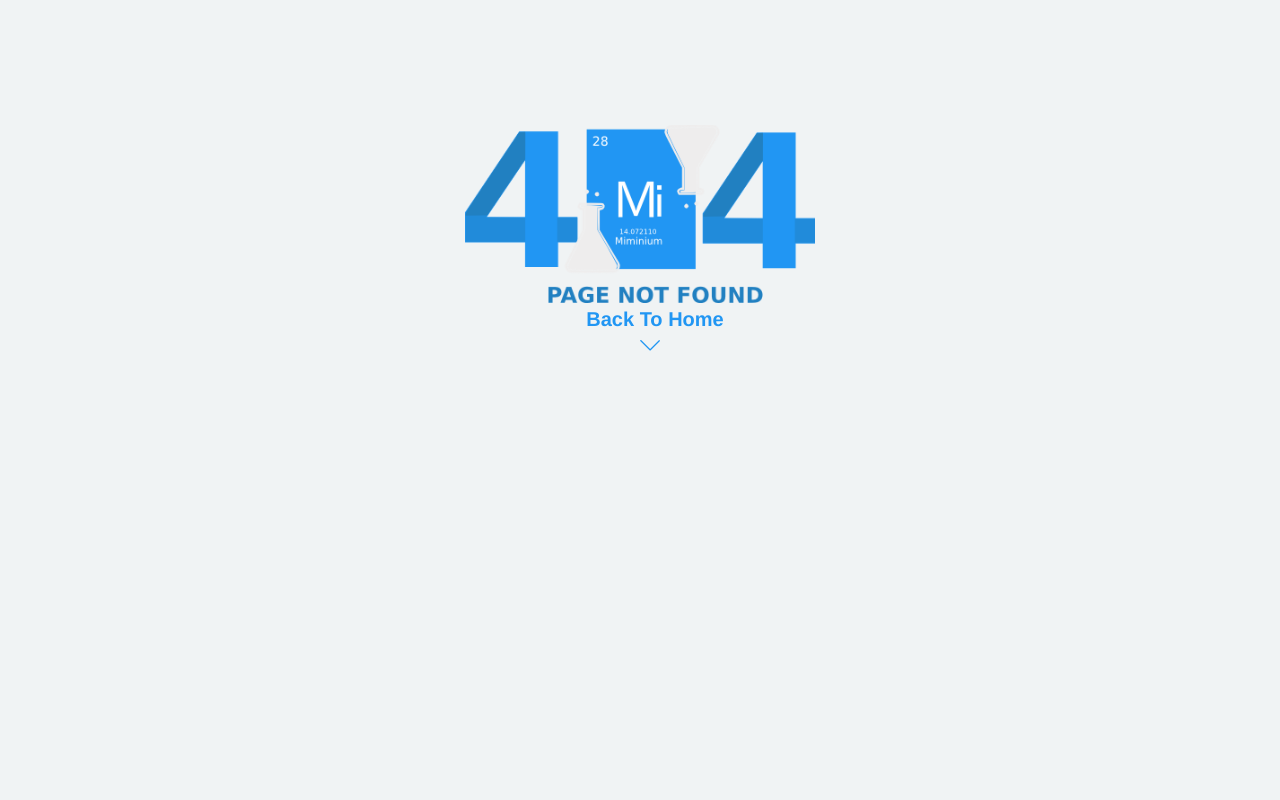
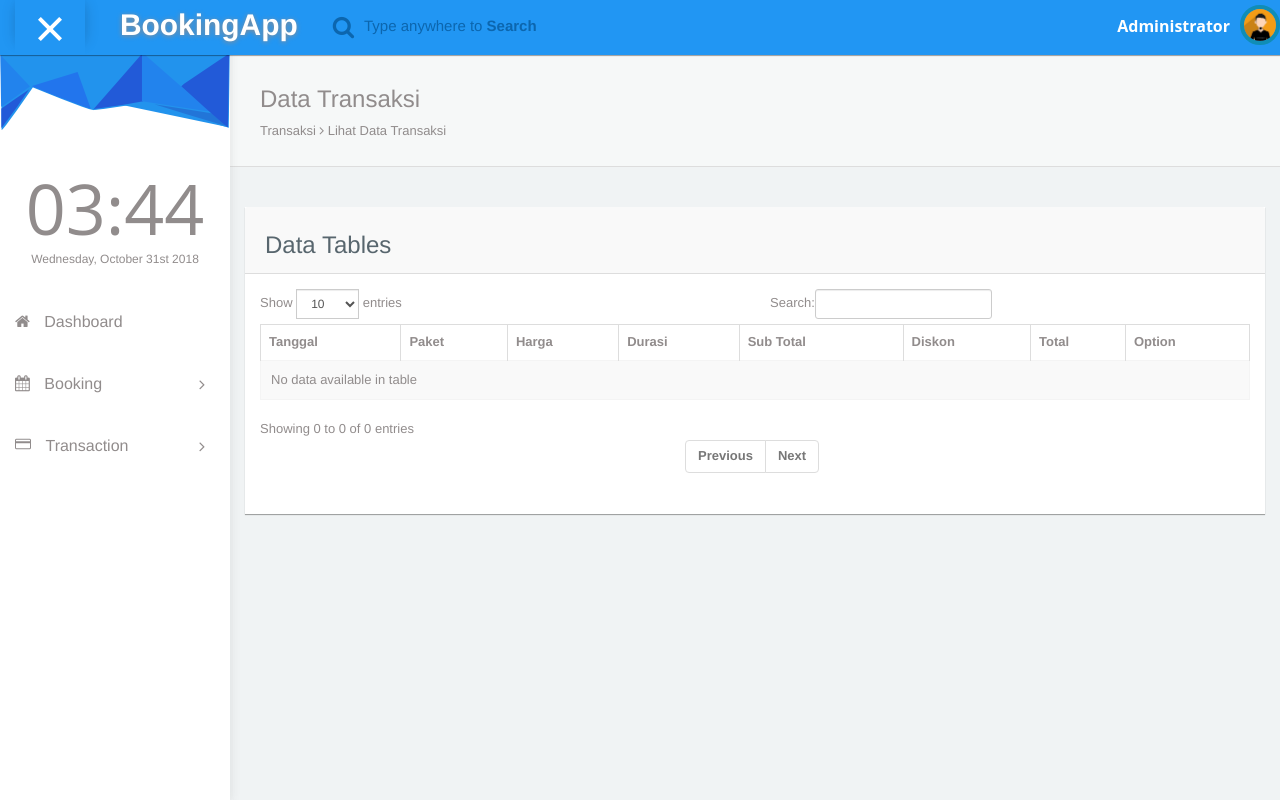
Before and after one commit to deniabi24/booking, a CodeIgniter app: page /booking/transaksi in a window 1280 px wide. Run offline with CodeIgniter, Linux system fonts and the light colour scheme; the visitor is signed in with stand-in values (Sample User, id 1); data that the repository does not hold is empty; some web fonts are replaced.

Commit message:
update transaction page

```diff
--- a/application/controllers/Dashboard.php
+++ b/application/controllers/Dashboard.php
@@ -17,11 +17,11 @@
 	}
 
 	public function index(){
-
+		$data['judul'] = '150 FutsallApp';
 		$data['agenda_data'] = $this->m->showAgenda();
 		$data['transaksi'] = $this->m->getDataTransaksi();
 
-		$this->load->view('layout/header');
+		$this->load->view('layout/header', $data);
 		$this->load->view('pages/dashboard', $data);
 		$this->load->view('layout/footer');
 	}
--- a/application/controllers/Login.php
+++ b/application/controllers/Login.php
@@ -10,6 +10,7 @@
 	public function index($error = NULL)
 	{
 		$data = array(
+			'judul' =>'150 FutsallApp',
 			'tittle' => '150',
 			'error' => $error
 		);
--- /dev/null
+++ b/application/controllers/Transaksi.php
@@ -0,0 +1,46 @@
+<?php
+defined('BASEPATH') OR exit('Tidak Dapat Mengakses File');
+/**
+ *
+ */
+class Transaksi extends CI_Controller
+{
+
+	function __construct()
+	{
+		parent::__construct();
+		if ($this->session->userdata('logged')<>1) {
+			redirect(base_url().'login');
+		}
+		$this->load->model('M_transaksi', 'm');
+
+	}
+
+	public function index(){
+
+		$data = array(
+			'judul' => 'Transaksi',
+			'header' => 'Data Transaksi',
+			'subheader' => 'Lihat Data Transaksi',
+			'result' => $this->m->getDataTransaksi()
+		);
+
+		$this->load->view('layout/header', $data);
+		$this->load->view('pages/transaksi', $data);
+		$this->load->view('layout/footer');
+	}
+
+	public function add(){
+		$data = array(
+			'judul' => 'Transaksi',
+			'header' => 'Form Transaksi',
+			'subheader' => 'Input Data Transaksi',
+		);
+
+		$this->load->view('layout/header', $data);
+		$this->load->view('pages/input_transaksi', $data);
+		$this->load->view('layout/footer');
+	}
+}
+
+?>
--- /dev/null
+++ b/application/models/M_transaksi.php
@@ -0,0 +1,17 @@
+<?php
+
+/**
+ *
+ */
+class M_transaksi extends CI_Model
+{
+
+	public function getDataTransaksi(){
+		$this->db->select('*');
+		$this->db->from('transaksi');
+		$this->db->join('paket', 'transaksi.id_paket = paket.id_paket');
+		return $this->db->get();
+	}
+}
+
+?>
--- a/application/views/layout/footer.php
+++ b/application/views/layout/footer.php
@@ -49,6 +49,10 @@
 
 <!-- plugins -->
 <script src="<?php echo base_url() ?>asset/js/plugins/moment.min.js"></script>
+<script src="<?php echo base_url() ?>asset/js/plugins/jquery.datatables.min.js"></script>
+<script src="<?php echo base_url() ?>asset/js/plugins/datatables.bootstrap.min.js"></script>
+<script src="<?php echo base_url() ?>asset/js/plugins/bootstrap-material-datetimepicker.js"></script>
+<script src="<?php echo base_url() ?>asset/js/plugins/select2.full.min.js"></script>
 <script src="<?php echo base_url() ?>asset/js/plugins/flot/jquery.flot.min.js"></script>
 <script src="<?php echo base_url() ?>asset/js/plugins/flot/jquery.flot.pie.min.js"></script>
 <script src="<?php echo base_url() ?>asset/js/plugins/flot/jquery.flot.time.min.js"></script>
@@ -60,6 +64,8 @@
 
 <!-- custom -->
 <script src="<?php echo base_url() ?>asset/js/main.js"></script>
+<script src="<?php echo base_url() ?>asset/js/datatrans.js"></script>
+
 
 <!-- end: Javascript -->
 </body>
--- a/application/views/layout/header.php
+++ b/application/views/layout/header.php
@@ -7,7 +7,7 @@
 	<meta name="author" content="Deni Abisuma">
 	<meta name="keyword" content="">
 	<meta name="viewport" content="width=device-width, initial-scale=1">
-  <title>Miminium</title>
+  <title><?php echo $judul; ?></title>
 
   <!-- start: Css -->
   <link rel="stylesheet" type="text/css" href="<?php echo base_url() ?>asset/css/bootstrap.min.css">
@@ -16,15 +16,21 @@
   <link rel="stylesheet" type="text/css" href="<?php echo base_url() ?>asset/css/plugins/font-awesome.min.css"/>
   <link rel="stylesheet" type="text/css" href="<?php echo base_url() ?>asset/css/plugins/simple-line-icons.css"/>
   <link rel="stylesheet" type="text/css" href="<?php echo base_url() ?>asset/css/plugins/animate.min.css"/>
+  <link rel="stylesheet" type="text/css" href="<?php echo base_url() ?>asset/css/plugins/select2.min.css"/>
+  <link rel="stylesheet" type="text/css" href="<?php echo base_url() ?>asset/css/plugins/bootstrap-material-datetimepicker.css"/>
   <link href="<?php echo base_url() ?>asset/css/style.css" rel="stylesheet">
   <!-- end: Css -->
 
   <link rel="shortcut icon" href="<?php echo base_url() ?>asset/img/logomi.png">
-  <!-- HTML5 shim and Respond.js IE8 support of HTML5 elements and media queries -->
-    <!--[if lt IE 9]>
-      <script src="https://oss.maxcdn.com/html5shiv/3.7.2/html5shiv.min.js"></script>
-      <script src="https://oss.maxcdn.com/respond/1.4.2/respond.min.js"></script>
-      <![endif]-->
+  <style>
+    .dtp > .dtp-content{
+      max-width: 400px !important;
+    }
+    .dtp .dtp-close > a > i{
+      display: none;
+    }
+  </style>
+
     </head>
 
 <body id="mimin" class="dashboard">
@@ -86,12 +92,12 @@
                       <h1 class="animated fadeInLeft">21:00</h1>
                       <p class="animated fadeInRight">Sat,October 1st 2029</p>
                     </li>
-                    <li class="active"><a href="<?php base_url() ?>dashboard">
+                    <li class="dashboard"><a href="<?php base_url() ?>dashboard">
                       <span class="fa-home fa"></span>
                       Dashboard</a>
                     </li>
 
-                    <li class="ripple">
+                    <li class="booking ripple">
                       <a class="tree-toggle nav-header"><span class="fa-calendar fa"></span> Booking
                         <span class="fa-angle-right fa right-arrow text-right"></span>
                       </a>
@@ -101,13 +107,13 @@
                       </ul>
                     </li>
 
-                    <li class="ripple">
+                    <li class="transaksi ripple">
                       <a class="tree-toggle nav-header"><span class="icons icon-credit-card"></span> Transaction
                         <span class="fa-angle-right fa right-arrow text-right"></span>
                       </a>
                       <ul class="nav nav-list tree">
-                          <li><a href="">Data Booking</a></li>
-                          <li><a href="">Input Booking</a></li>
+                          <li><a href="<?php echo base_url()?>transaksi">Data Transaksi</a></li>
+                          <li><a href="<?php echo base_url()?>transaksi/add">Input Transaksi</a></li>
                       </ul>
                     </li>
                   </ul>
--- a/application/views/pages/login.php
+++ b/application/views/pages/login.php
@@ -3,11 +3,11 @@
 <head>
 
   <meta charset="utf-8">
-  <meta name="description" content="Miminium Admin Template v.1">
-  <meta name="author" content="Isna Nur Azis">
+  <meta name="description" content="FutsallApp v.1">
+  <meta name="author" content="Deni Abisuma">
   <meta name="keyword" content="">
   <meta name="viewport" content="width=device-width, initial-scale=1">
-  <title>Miminium</title>
+  <title>150 FutsallApp</title>
 
   <!-- start: Css -->
   <link rel="stylesheet" type="text/css" href="<?php echo base_url() ?>asset/css/bootstrap.min.css">
--- /dev/null
+++ b/application/views/pages/transaksi.php
@@ -0,0 +1,51 @@
+<div id="content">
+               <div class="panel box-shadow-none content-header">
+                  <div class="panel-body">
+                    <div class="col-md-12">
+                        <h3 class="animated fadeInLeft"><?php echo $header; ?></h3>
+                        <p class="animated fadeInDown">
+                          Transaksi <span class="fa-angle-right fa"></span> <?php echo $subheader; ?>
+                        </p>
+                    </div>
+                  </div>
+              </div>
+              <div class="col-md-12 top-20 padding-0">
+                <div class="col-md-12">
+                  <div class="panel">
+                    <div class="panel-heading"><h3>Data Tables</h3></div>
+                    <div class="panel-body">
+                      <div class="responsive-table">
+                      <table id="datatables-example" class="table table-striped table-bordered" width="100%" cellspacing="0">
+                      <thead>
+                        <tr>
+                          <th>Tanggal</th>
+                          <th>Paket</th>
+                          <th>Harga</th>
+                          <th>Durasi</th>
+                          <th>Sub Total</th>
+                          <th>Diskon</th>
+                          <th>Total</th>
+                          <th>Option</th>
+                        </tr>
+                      </thead>
+                      <tbody>
+                        <?php foreach($result->result() as $row): ?>
+                        <tr>
+                          <td><?php echo $row->tanggal_transaksi; ?></td>
+                          <td><?php echo $row->nama_paket; ?></td>
+                          <td><?php echo $row->harga_paket; ?></td>
+                          <td><?php echo $row->durasi; ?></td>
+                          <td><?php echo $row->sub_total; ?></td>
+                          <td><?php echo $row->diskon; ?></td>
+                          <td><?php echo $row->total; ?></td>
+                          <td></td>
+                        </tr>
+						<?php endforeach; ?>
+                      </tbody>
+                        </table>
+                      </div>
+                  </div>
+                </div>
+              </div>
+              </div>
+            </div>
--- /dev/null
+++ b/asset/js/datatrans.js
@@ -0,0 +1,9 @@
+ $(document).ready(function(){
+
+    $('#datatables-example').DataTable();
+    $('.datetime').bootstrapMaterialDatePicker({ weekStart:0,time:false,animation:true});
+    $(".select2-A").select2({
+      placeholder: "Pilih Paket",
+      allowClear: true
+    });
+  });
```
Also changed, not shown: application/views/pages/input_transaksi.php (added, +40 -0 lines), asset/css/style.css.
